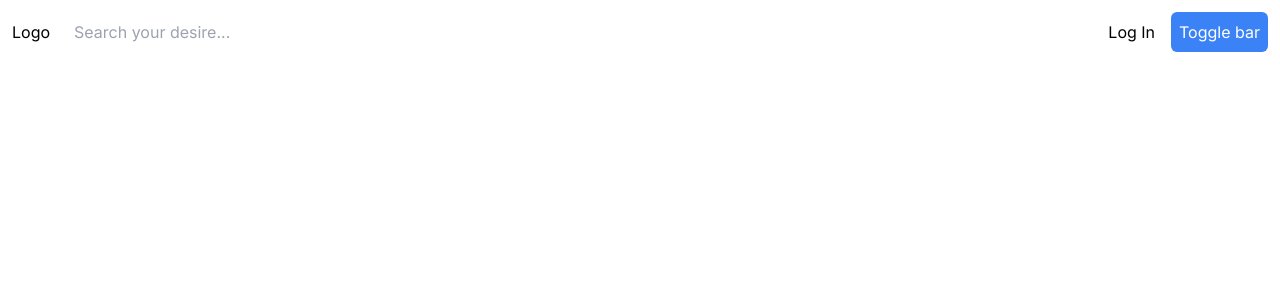
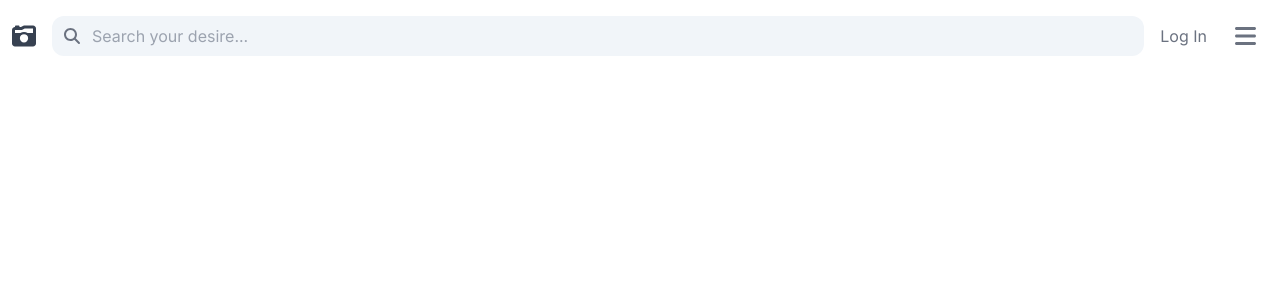
Before and after one commit to md-abdul-alim/snapgallery, a Next.js app: page / in a window 1280 px wide. Shown: the top 300 px of the page. Built offline with nearby package versions, Linux system fonts and the light colour scheme.

Commit message:
toggle bar icon added

```diff
--- a/app/components/Navbar.js
+++ b/app/components/Navbar.js
@@ -1,24 +1,33 @@
-import React from 'react'
+import React from 'react';
+import { FontAwesomeIcon } from '@fortawesome/react-fontawesome';
+import { faBars, faSearch, faCameraRetro } from '@fortawesome/free-solid-svg-icons';
 
 export default function Navbar() {
 
   return (
     <header className='stick'>
       <nav className='flex justify-between items-center'>
-        <a href="#" className='mr-4'>Logo</a>
+        <a href="#" className='mr-4 flex items-center text-gray-700'>
+          <FontAwesomeIcon icon={faCameraRetro} className='text-2xl' />
+        </a>
         <div className='flex-grow'>
+          <div className="relative">
+            <span className='absolute inset-y-0 left-0 flex items-center pl-3'>
+              <FontAwesomeIcon icon={faSearch} className='text-gray-500' />
+            </span>
             <input
               type="text"
-            className='w-full p-2 rounded-md'
+              className='w-full p-2 pl-10 rounded-xl outline-none bg-slate-100 hover:bg-slate-200'
               name="search"
               id="search"
               placeholder='Search your desire...'
             />
           </div>
+        </div>
         <div className='ml-auto flex items-center'>
-          <a href="#" className='ml-4 mr-4'>Log In</a>
-          <button className='p-2 bg-blue-500 text-white rounded-md'>
-            Toggle bar
+          <a href="#" className='ml-4 mr-4 text-gray-500'>Log In</a>
+          <button className='p-3 rounded-md text-gray-500'>
+            <FontAwesomeIcon icon={faBars} size='xl' />
           </button>
         </div>
       </nav>
--- a/app/layout.js
+++ b/app/layout.js
@@ -1,4 +1,10 @@
 import { Inter } from "next/font/google";
+// Add this for fontasesome global css
+import { config } from '@fortawesome/fontawesome-svg-core';
+import '@fortawesome/fontawesome-svg-core/styles.css';
+config.autoAddCss = false
+// Add this for fontasesome global css
+
 import Navbar from "./components/Navbar";
 import "./globals.css";
 
```
Also changed, not shown: package.json (+5 -4 lines), 1 other file (tests, documents, lock files or other folders). Lines whose indentation alone changed are shown as unchanged.
